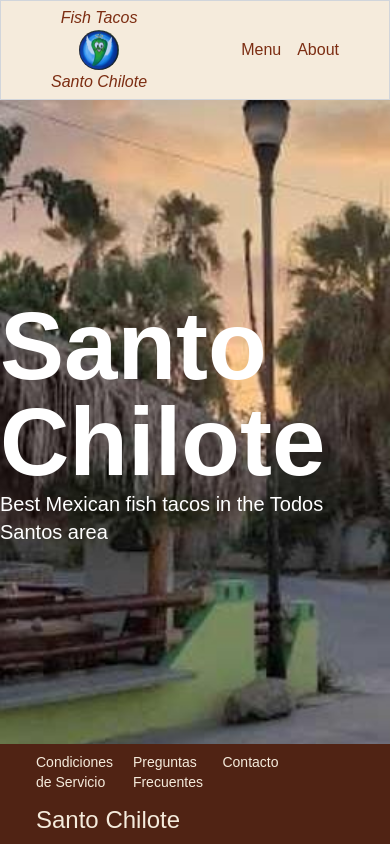
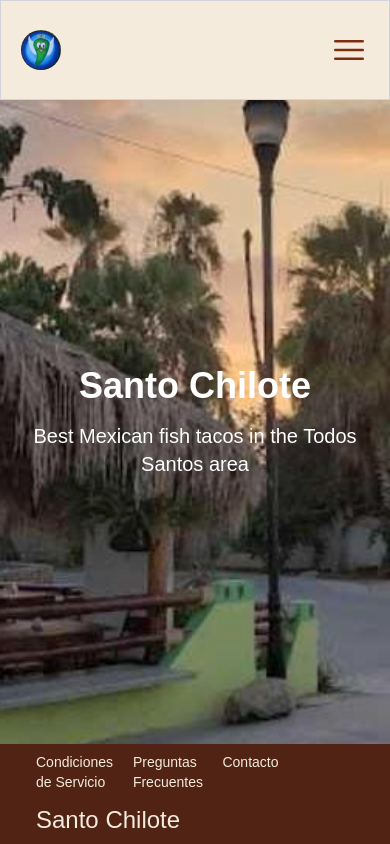
Before and after one commit to chucoyos/santo_chilote, a Next.js app: page / in a window 390 px wide. Built offline with nearby package versions, Linux system fonts and the light colour scheme; a web font is replaced by a local one.

Commit message:
Add mobile menu-icon

```diff
--- a/app/components/Nav.jsx
+++ b/app/components/Nav.jsx
@@ -2,13 +2,15 @@
 import Image from 'next/image'
 const Nav = () => {
 	return (
-		<nav className='nav flex items-center justify-between border border-gray-300'>
+		<nav className='px-5 flex nav items-center justify-between border border-gray-300'>
 			<Link
 				href='/'
 				className=''
 			>
-				<div className='flex flex-col items-center'>
-					<p className='text-orange-900 text-center italic'>Fish Tacos</p>
+				<div className='flex flex-col items-center '>
+					<p className='hidden lg:block text-orange-900 text-center italic'>
+						Fish Tacos
+					</p>
 					<Image
 						src='/logo.jpeg'
 						alt='Santo Chilote logo'
@@ -16,10 +18,12 @@
 						height={40}
 						className='rounded-full'
 					/>
-					<p className='text-orange-900 text-center italic'>Santo Chilote</p>
+					<p className='hidden lg:block text-orange-900 text-center italic'>
+						Santo Chilote
+					</p>
 				</div>
 			</Link>
-			<div className='flex items-center text-orange-900'>
+			<div className='hidden lg:block flex items-center text-orange-900'>
 				<Link
 					href='/menu'
 					className='mr-4'
@@ -28,6 +32,22 @@
 				</Link>
 				<a href='/about'>About</a>
 			</div>
+			<div className='lg:hidden md:block flex text-orange-900'>
+				<svg
+					xmlns='http://www.w3.org/2000/svg'
+					fill='none'
+					viewBox='0 0 24 24'
+					strokeWidth={1.5}
+					stroke='currentColor'
+					className='w-10 h-10'
+				>
+					<path
+						strokeLinecap='round'
+						strokeLinejoin='round'
+						d='M3.75 6.75h16.5M3.75 12h16.5m-16.5 5.25h16.5'
+					/>
+				</svg>
+			</div>
 		</nav>
 	)
 }
--- a/app/layout.css
+++ b/app/layout.css
@@ -17,10 +17,6 @@
 	height: 100px;
 	background: var(--bg-default);
 	color: var(--txt-default);
-	display: flex;
-	justify-content: space-between;
-	align-items: center;
-	padding: 0 50px;
 	z-index: 1000;
 }
 .footer {
--- a/app/page.js
+++ b/app/page.js
@@ -4,8 +4,10 @@
 	return (
 		<div className='flex min-h-screen flex-col items-center justify-between'>
 			<div className='flex flex-col items-center hero'>
-				<h1 className='text-8xl font-bold text-white'>Santo Chilote</h1>
-				<p className='text-xl text-white'>
+				<h1 className='text-4xl lg:text-6xl font-bold text-white mb-4'>
+					Santo Chilote
+				</h1>
+				<p className='text-xl text-white text-center'>
 					Best Mexican fish tacos in the Todos Santos area
 				</p>
 			</div>
```
